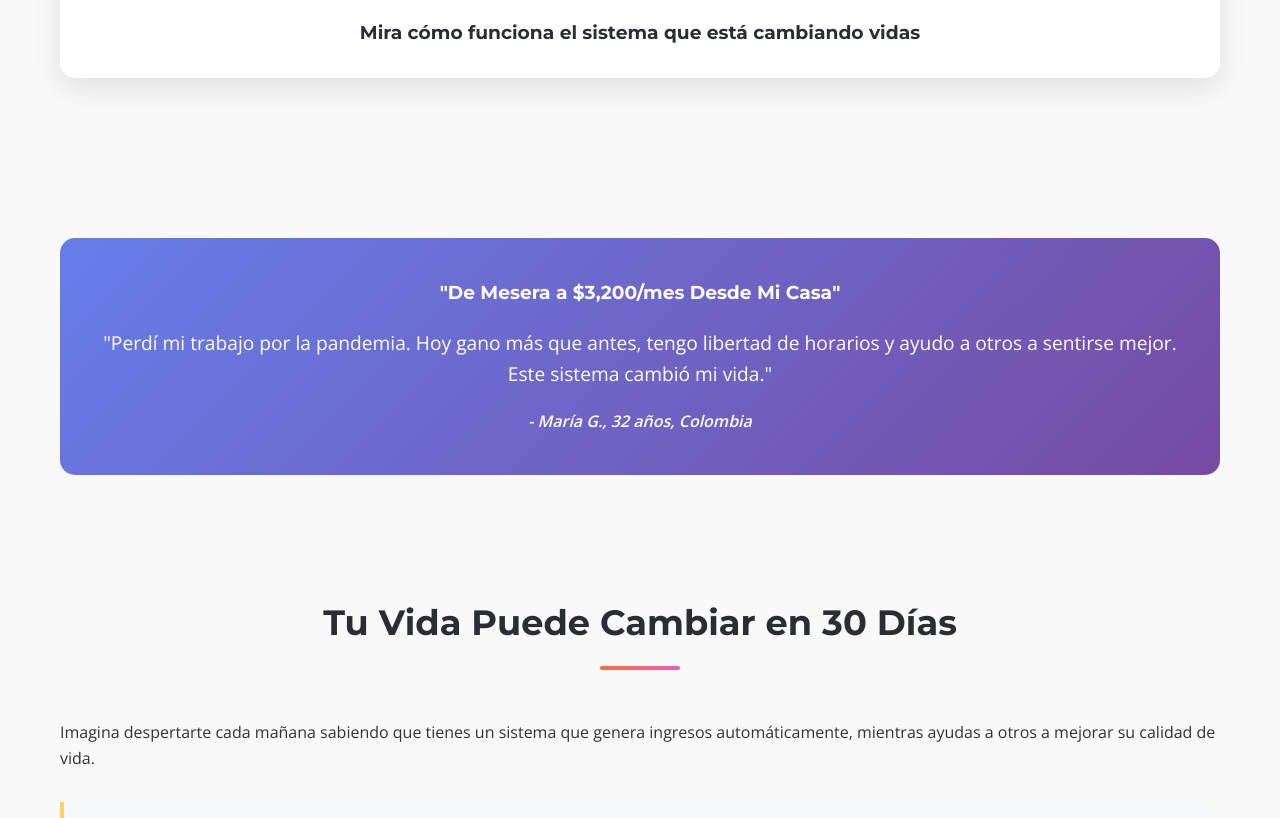
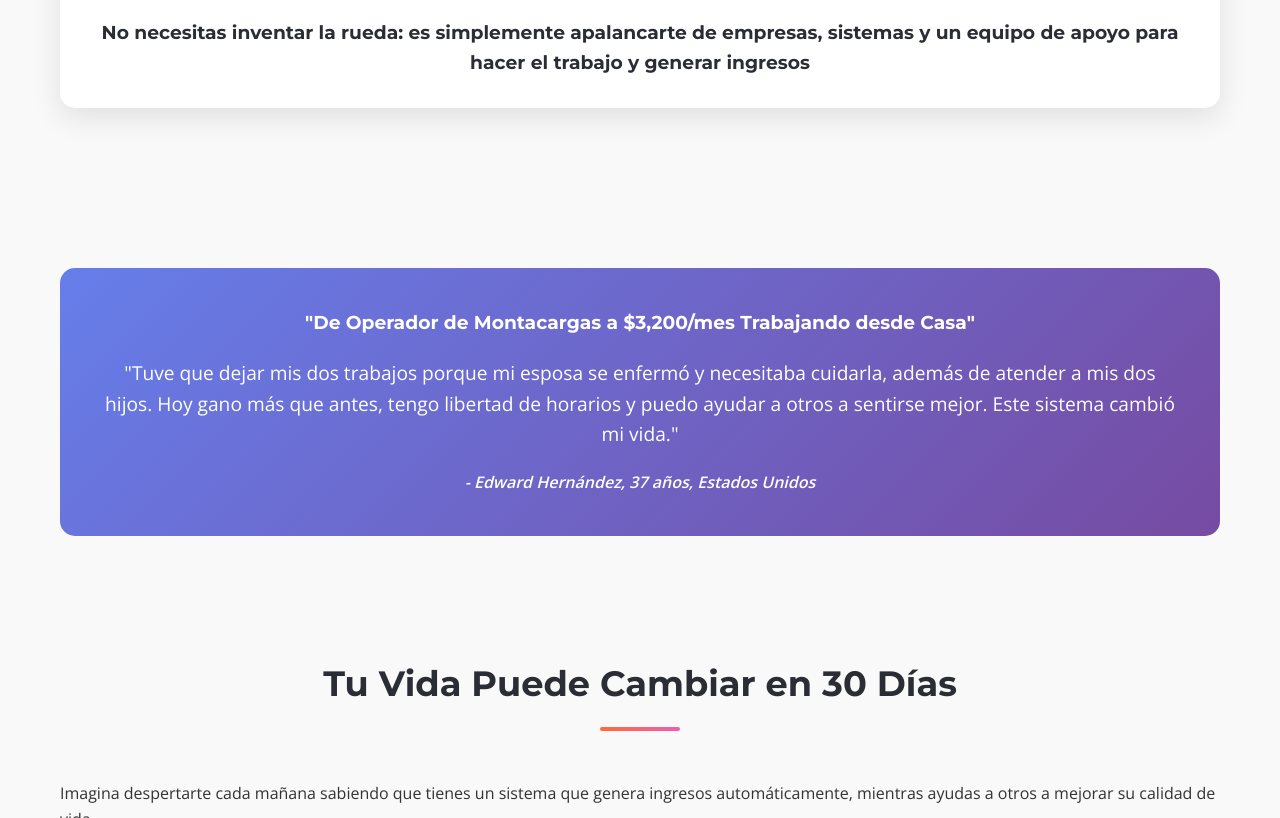
Before and after one commit to emprendedr/Jobs, a plain HTML site: page index.html in a window 1280 px wide. Shown: the part 2030-2848 px from the top of the page. Drawn offline with nearby package versions, Linux system fonts and the light colour scheme.

Commit message:
Update index.html

```diff
--- a/index.html
+++ b/index.html
@@ -784,7 +784,7 @@
 </head>
 <body>
     <!-- Chat flotante de WhatsApp -->
-    <a href="https://wa.me/1234567890?text=Hola,%20quiero%20más%20información%20sobre%20VisionDgtal"
+    <a href="https://wa.me/+13232850508?text=Hola,%20quiero%20más%20información%20sobre%20VisionDgtal"
        class="whatsapp-float" target="_blank">
         <i class="fab fa-whatsapp"></i>
     </a>
@@ -842,7 +842,7 @@
                 <div class="video-wrapper">
                     <iframe src="https://www.youtube.com/embed/4L9zrXHY3sA" title="Sistema Comprobado: De $0 a $500 Diarios" allow="accelerometer; autoplay; clipboard-write; encrypted-media; gyroscope; picture-in-picture" allowfullscreen></iframe>
                 </div>
-                <h3 style="text-align: center; color: var(--dark);">Mira cómo funciona el sistema que está cambiando vidas</h3>
+                <h3 style="text-align: center; color: var(--dark);">No necesitas inventar la rueda: es simplemente apalancarte de empresas, sistemas y un equipo de apoyo para hacer el trabajo y generar ingresos</h3>
             </div>
         </div>
     </section>
@@ -850,9 +850,9 @@
     <!-- Caso de Éxito Destacado -->
     <div class="container">
         <div class="success-story animate-on-scroll">
-            <h3 style="margin-bottom: 20px;">"De Mesera a $3,200/mes Desde Mi Casa"</h3>
-            <p style="font-size: 1.2rem; margin-bottom: 20px;">"Perdí mi trabajo por la pandemia. Hoy gano más que antes, tengo libertad de horarios y ayudo a otros a sentirse mejor. Este sistema cambió mi vida."</p>
-            <p style="font-style: italic; font-weight: bold;">- María G., 32 años, Colombia</p>
+            <h3 style="margin-bottom: 20px;">"De Operador de Montacargas a $3,200/mes Trabajando desde Casa"</h3>
+            <p style="font-size: 1.2rem; margin-bottom: 20px;">"Tuve que dejar mis dos trabajos porque mi esposa se enfermó y necesitaba cuidarla, además de atender a mis dos hijos. Hoy gano más que antes, tengo libertad de horarios y puedo ayudar a otros a sentirse mejor. Este sistema cambió mi vida."</p>
+            <p style="font-style: italic; font-weight: bold;">- Edward Hernández, 37 años, Estados Unidos</p>
         </div>
     </div>
 
@@ -1035,7 +1035,7 @@
 
             <!-- Botones de Acción -->
             <div class="btn-container animate-on-scroll">
-                <a href="https://wa.me/1234567890?text=Hola,%20quiero%20más%20información%20sobre%20VisionDgtal"
+                <a href="https://wa.me/+13232850508?text=Hola,%20quiero%20más%20información%20sobre%20VisionDgtal"
                    target="_blank" class="btn btn-whatsapp">
                     <i class="fab fa-whatsapp"></i> Consultar por WhatsApp
                 </a>
```
